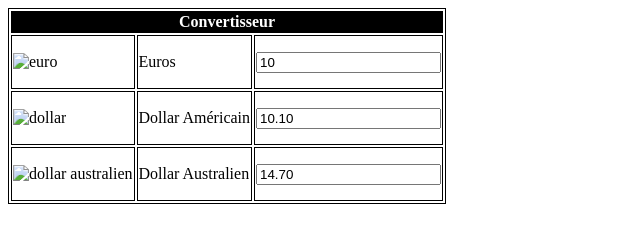
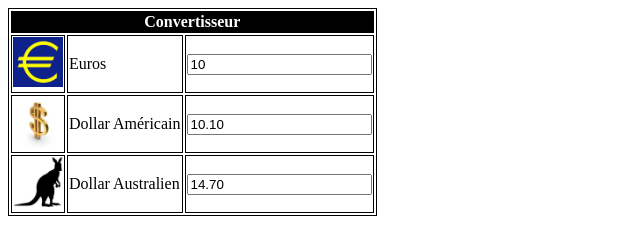
Before and after one commit to Fahmi545-maker/convertisseur-devises, a plain HTML site: page index.html in a window 1280 px wide. Shown: the whole page, without its empty margins (0-640 px from the left). Drawn offline with Linux system fonts and the light colour scheme.

Commit message:
Update index.html

```diff
--- a/index.html
+++ b/index.html
@@ -11,19 +11,19 @@
   <tr><th colspan="3">Convertisseur</th></tr>
 
   <tr>
-    <td><img src="images/euro.png" alt="euro" width="50"></td>
+    <td><img src="euro.png" alt="euro" width="50"></td>
     <td><p>Euros</p></td>
     <td><input type="text" id="euro" value="10"></td>
   </tr>
 
   <tr>
-    <td><img src="images/dollar.png" alt="dollar" width="50"></td>
+    <td><img src="dollar.png" alt="dollar" width="50"></td>
     <td><p>Dollar Américain</p></td>
     <td><input type="text" id="usd" value="10.1"></td>
   </tr>
 
   <tr>
-    <td><img src="images/kangarou.png" alt="dollar australien" width="50"></td>
+    <td><img src="kangarou.png" alt="dollar australien" width="50"></td>
     <td><p>Dollar Australien</p></td>
     <td><input type="text" id="aud" value="14.7"></td>
   </tr>
```
